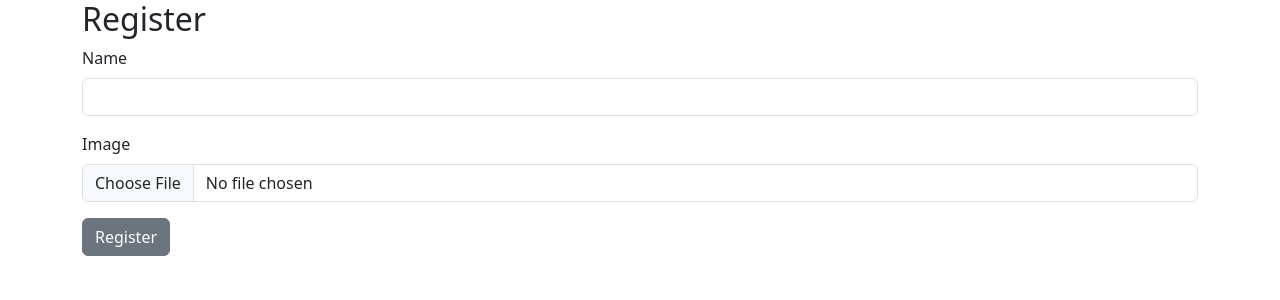
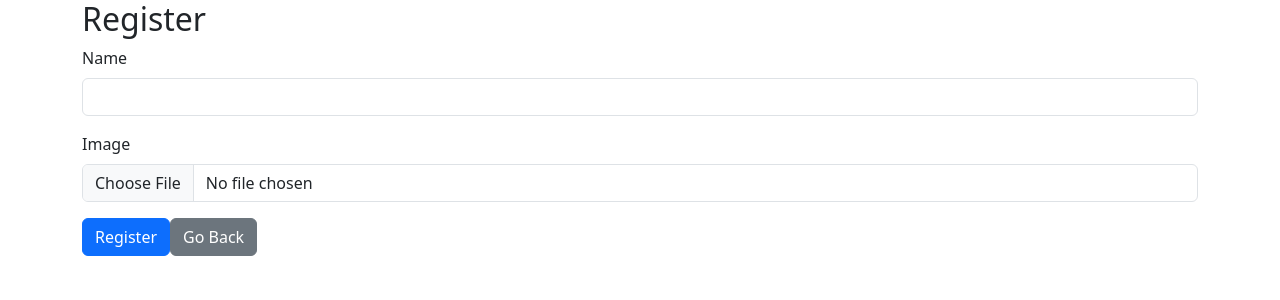
Before and after one commit to Nicolastt/AskMeInformMe, a React (Create React App) app in the folder frontend/: page /register in a window 1280 px wide. Shown: the top 300 px of the page. Built offline with nearby package versions, Linux system fonts and the light colour scheme.

Commit message:
Se agrega botón para volver.

```diff
--- a/frontend/src/components/Register.js
+++ b/frontend/src/components/Register.js
@@ -44,6 +44,10 @@ const Register = () => {
       .catch(() => setError('An unexpected error occurred'));
   };
 
+  const handleGoBack = () => {
+    navigate('/');
+  };
+
   return (
     <Container>
       <h2>Register</h2>
@@ -67,9 +71,10 @@ const Register = () => {
             required
           />
         </FormGroup>
-        <Button type="submit">Register</Button>
-        {message && <Alert color="success">{message}</Alert>}
-        {error && <Alert color="danger">{error}</Alert>}
+        <Button type="submit" color="primary" className="mr-2">Register</Button>
+        <Button type="button" color="secondary" onClick={handleGoBack}>Go Back</Button>
+        {message && <Alert color="success" className="mt-3">{message}</Alert>}
+        {error && <Alert color="danger" className="mt-3">{error}</Alert>}
       </Form>
     </Container>
   );
```
Lines whose indentation alone changed are shown as unchanged.
